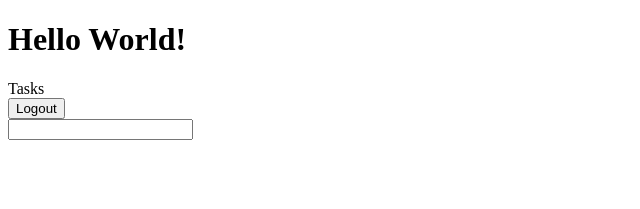
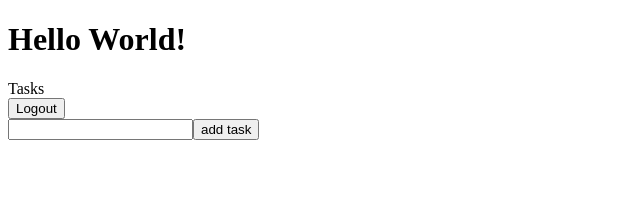
Before and after one commit to dev-ravi-kr/QuadB_Tech_Frontend_Task, a React (Vite) app: page / in a window 1280 px wide. Both pictures are taken after typing "Sample", "Sample123" into the empty fields and a click on the button "Login". Shown: the top 209 px of the page, without its empty margins (0-640 px from the left). Built offline with nearby package versions, Linux system fonts and the light colour scheme.

Commit message:
add task button added

```diff
--- a/src/components/TodoForm.jsx
+++ b/src/components/TodoForm.jsx
@@ -23,6 +23,7 @@ export default function TodoForm() {
             setInput(e.target.value);
           }}
         />
+        <button type="submit">add task</button>
       </form>
     </div>
   );
```
